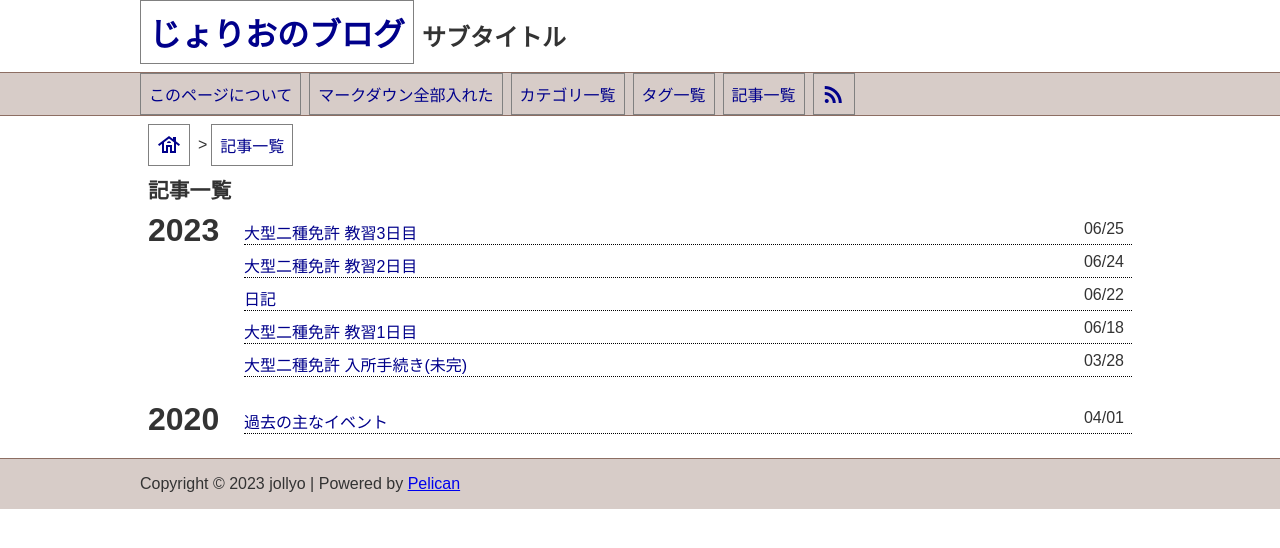
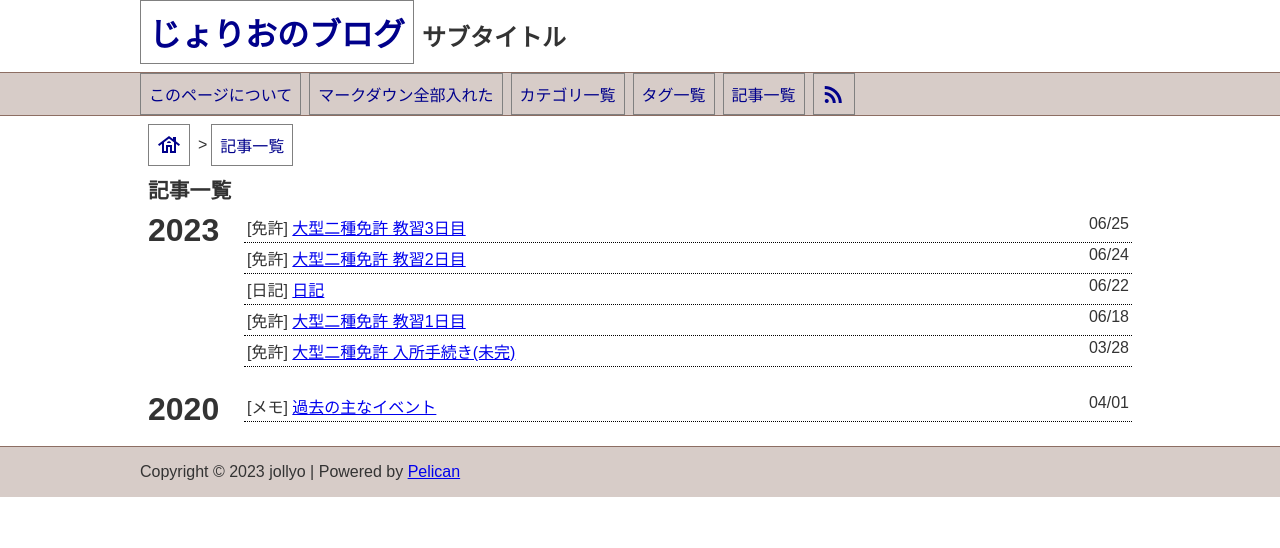
Before and after one commit to jollyo7/blog, a plain HTML site: page posts/index.html in a window 1280 px wide. Drawn offline with nearby package versions, Linux system fonts and the light colour scheme.

Commit message:
Generate Pelican site

```diff
--- a/posts/index.html
+++ b/posts/index.html
@@ -56,16 +56,16 @@
 
 			<section class="posts">
 				<h1>2023</h1>
-				<div><a href="../posts/2023/06-25_drivers/">大型二種免許 教習3日目</a><time>06/25</time></div>
-				<div><a href="../posts/2023/06-24_drivers/">大型二種免許 教習2日目</a><time>06/24</time></div>
-				<div><a href="../posts/2023/06-22_diary/">日記</a><time>06/22</time></div>
-				<div><a href="../posts/2023/06-18_drivers/">大型二種免許 教習1日目</a><time>06/18</time></div>
-				<div><a href="../posts/2023/03-28_drivers/">大型二種免許 入所手続き(未完)</a><time>03/28</time></div>
+				<div><span>[免許] <a href="../posts/2023/06-25_drivers/">大型二種免許 教習3日目</a></span><time>06/25</time></div>
+				<div><span>[免許] <a href="../posts/2023/06-24_drivers/">大型二種免許 教習2日目</a></span><time>06/24</time></div>
+				<div><span>[日記] <a href="../posts/2023/06-22_diary/">日記</a></span><time>06/22</time></div>
+				<div><span>[免許] <a href="../posts/2023/06-18_drivers/">大型二種免許 教習1日目</a></span><time>06/18</time></div>
+				<div><span>[免許] <a href="../posts/2023/03-28_drivers/">大型二種免許 入所手続き(未完)</a></span><time>03/28</time></div>
 			</section>
 
 			<section class="posts">
 				<h1>2020</h1>
-				<div><a href="../posts/2020/04-01_memo/">過去の主なイベント</a><time>04/01</time></div>
+				<div><span>[メモ] <a href="../posts/2020/04-01_memo/">過去の主なイベント</a></span><time>04/01</time></div>
 			</section>
 
 			<!-- endblock content -->
--- a/theme/css/main.sass
+++ b/theme/css/main.sass
@@ -242,6 +242,10 @@ article
         display: block
         margin: 1rem auto
 
+
+        @include mobile-view
+            width: 100%
+
     > table
         margin: 1rem auto
 
```
Also changed, not shown: posts/2020/index.html (+1 -1 lines), posts/2023/index.html (+5 -5 lines), theme/css/main.css, 1 other file.
